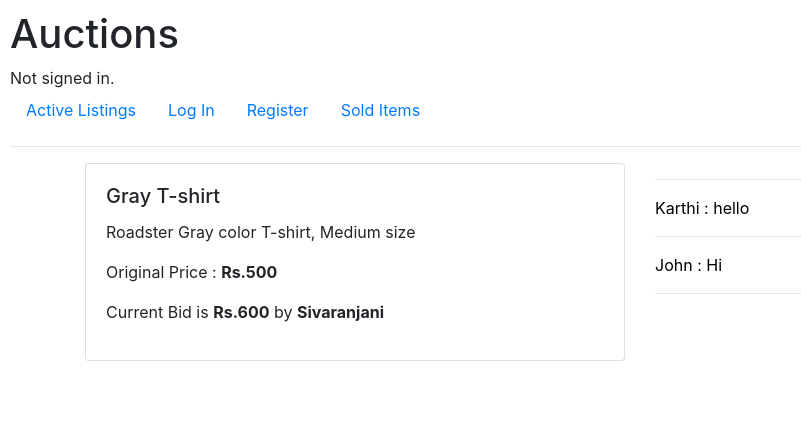
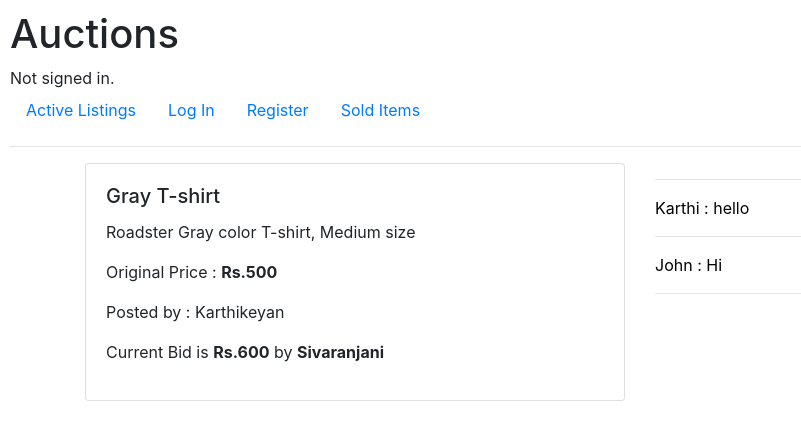
Before and after one commit to KarthiAKPS/Auction-website-clone, a Django app: a page that uses auctions/templates/auctions/listings.html in a window 1280 px wide. Shown: the top 440 px of the page, without its empty margins (0-801 px from the left). Run offline with Django 3.2, Linux system fonts and the light colour scheme; data comes from the database, SQL or seed files in the repository; both versions use the stored data as it was after the commit; some libraries are stand-ins or nearby versions.

Commit message:
reworked forms for creating new listing

```diff
--- a/auctions/forms.py
+++ b/auctions/forms.py
@@ -1,22 +1,22 @@
 from django import forms
+from django.http import request
 from django.forms import ModelForm
-from .models import listing, bid, comment, Category
+from .models import listing, bid, comment, Category, User
 
 
 class ListingForm(ModelForm):
-    category = forms.ModelChoiceField(
-        queryset=Category.objects.values_list('category', flat=True),
-        label='Category',
-        widget=forms.Select(attrs={'class': 'form-control'})
-    )
+
+    category = forms.ModelChoiceField(queryset=Category.objects.all(), widget = forms.Select(attrs={'class':'form-control'}))
+
     class Meta:
         model = listing
-        fields = ('title', 'description', 'price', 'category', 'image')
+        fields = ('title', 'description', 'price', 'category', 'image', 'posted_user')
         widgets={
             'title' : forms.TextInput(attrs={'class':'form-control'}),
             'description' : forms.TextInput(attrs={'class':'form-control'}),
             'price' : forms.NumberInput(attrs={'class':'form-control'}),
-            'image' : forms.FileInput(attrs={'width':'100'})
+            'image' : forms.FileInput(attrs={'class':'form-control-file'}),
+            'posted_user' : forms.HiddenInput()
             }
         labels={
             'title' : 'Title',
@@ -25,6 +25,11 @@ class ListingForm(ModelForm):
             'category':'Category',
             'image':'Add Image'
             }
+
+    def __init__(self,*args, **kwargs):
+        super().__init__(*args, **kwargs)
+        self.fields['posted_user'].required = False
+
 
 class CategoryForm(ModelForm):
     class Meta:
--- a/auctions/models.py
+++ b/auctions/models.py
@@ -6,7 +6,8 @@ class User(AbstractUser):
     pass
 
 class Category(models.Model):
-    category = models.CharField(max_length=20, blank=True, null=True)
+    CHOICES = [('others','others'), ('Books','Books'), ('Art','Art'), ('Electronics','Electronics'), ('Fashon','Fashon'), ('Appliances','Appliances')]
+    category = models.CharField(max_length=20, blank=True, null=True, choices=CHOICES)
     def __str__(self):
         return self.category
 
--- a/auctions/templates/auctions/listings.html
+++ b/auctions/templates/auctions/listings.html
@@ -42,11 +42,12 @@
                 <h5 class="card-title">{{listings.title}}</h5>
                 <p class="card-text">{{listings.description}}</p>
                 <p>Original Price : <strong>Rs.{{listings.price}}</strong></p>
+                <p class="card-text">Posted by : {{listings.posted_user}}</p>
                 {% if listings.isActive == False and u == by %}<p>
-                <strong>Congratulations!! You won the auction for Rs.{{cur}}</strong>
+                    <strong>Congratulations!! You won the auction for Rs.{{cur}}</strong>
                 </p>{% else %}
-                    {%if listings.isActive%}<div><p>Current Bid is <strong>Rs.{{cur}}</strong> by <strong>{% if u == by %}you{% else %}{{by}}{% endif %}</strong></p></div>
-                    {% else %}
+                {%if listings.isActive%}<div><p>Current Bid is <strong>Rs.{{cur}}</strong> by <strong>{% if u == by %}you{% else %}{{by}}{% endif %}</strong></p></div>
+                {% else %}
                 <p>Sold to <strong>{{by}}</strong> for <strong>Rs.{{cur}}</strong></p>{% endif %}{% endif %}
             </div>
         </div>
--- a/auctions/views.py
+++ b/auctions/views.py
@@ -32,14 +32,15 @@ def create(request):
     if request.method=="POST":
         form = ListingForm(request.POST, request.FILES)
         if form.is_valid():
-            form.posted_user = request.user.id
-            form.save()
+            listy = form.save(commit=False)
+            listy.posted_user = request.user
+            listy.save()
+            return HttpResponseRedirect( reverse("index"))
         else:
             return render(request, "auctions/create.html", {
                 "form": form,
                 "message": "Enter valid details"
                 })
-        return HttpResponseRedirect( reverse("index"))
     else:
         form = ListingForm()
         return render(request, "auctions/create.html", {
```
Also changed, not shown: auctions/migrations/0014_alter_category_category.py (added), auctions/migrations/0015_alter_listing_posted_user.py (added), auctions/migrations/0016_alter_listing_posted_user.py (added), db.sqlite3.
